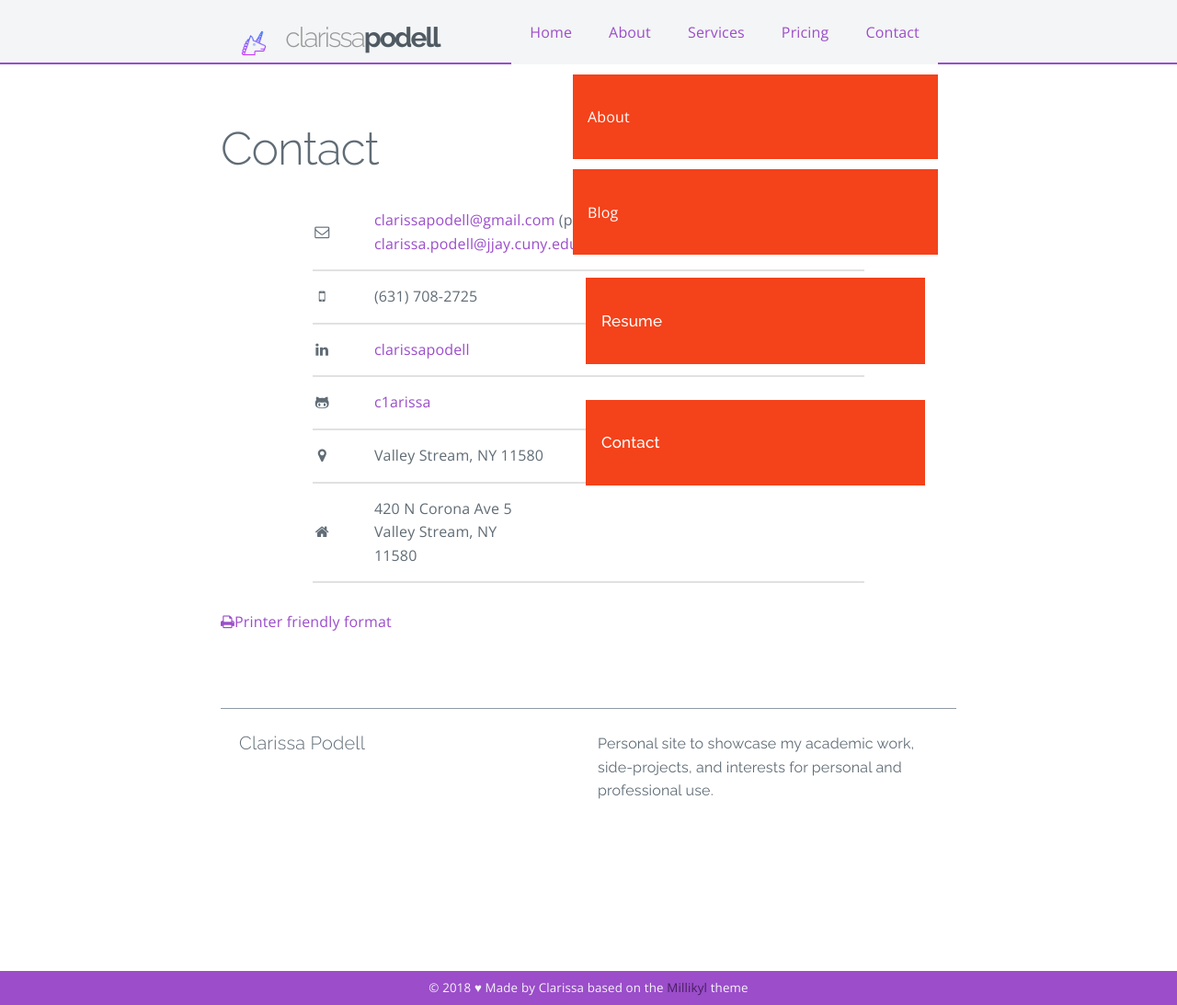
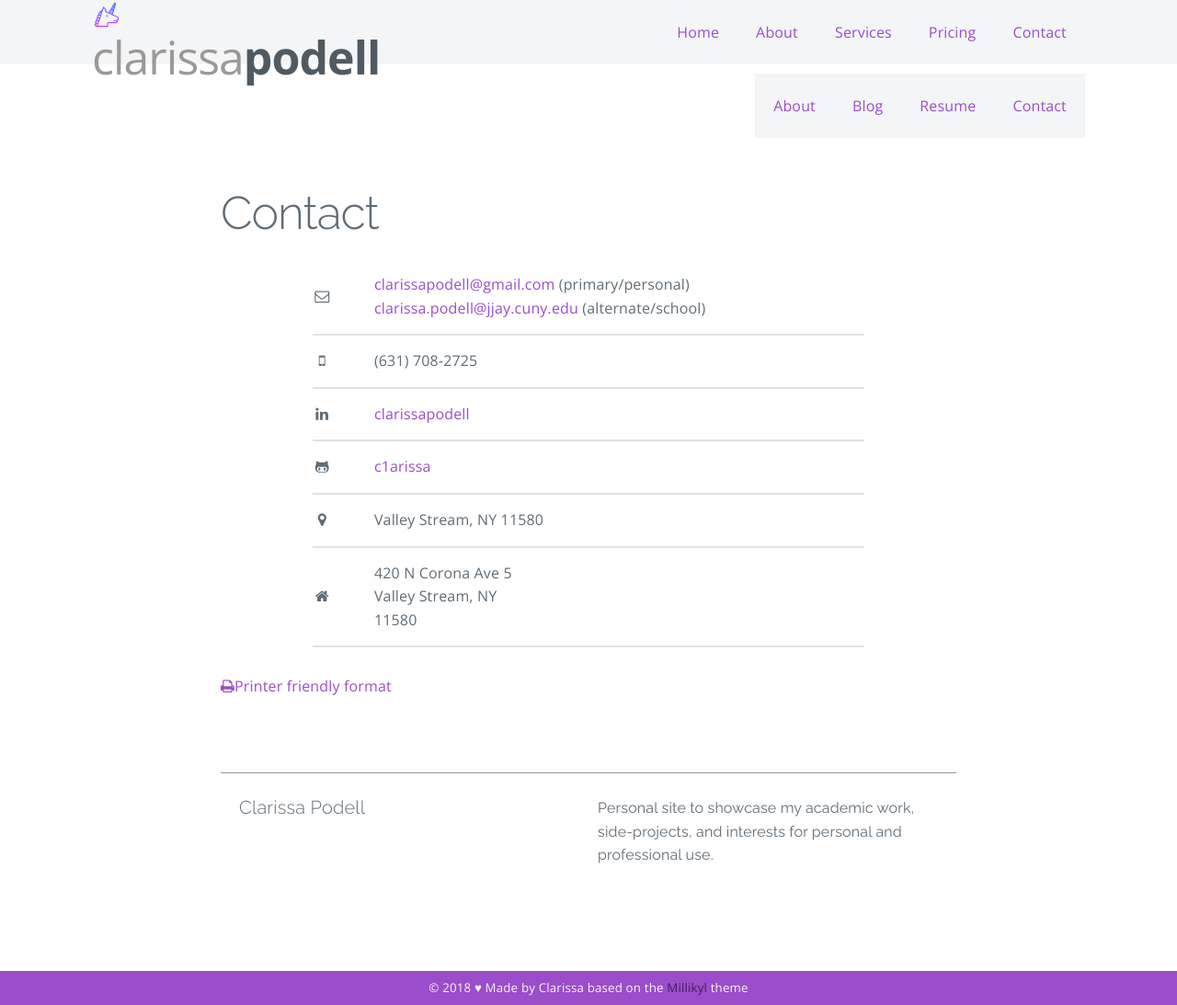
Before and after one commit to c1arissa/c1arissa.github.io, a Jekyll site: the page built from contact.md, in a window 1280 px wide and 1093 px high. Shown: the whole window at 92% size. Built offline with Jekyll 4.4.1, drawn with Linux system fonts in a browser that asks for light colours; a script that is not in the unit is left out; comment, search, counter and statistics services are not loaded.

Commit message:
Update main.scss

```diff
--- a/css/main.scss
+++ b/css/main.scss
@@ -60,7 +60,7 @@
 
 /**
  * Nav
- */
+
 
 .navigation {
 	//height: 5.3rem;
@@ -126,7 +126,7 @@
 		display: none;
 	}
 
-	/*MEDIA QUERY
+	MEDIA QUERY
 	@include media-query($on-palm) {
 		@media only screen and (max-width : 640px) {
 
@@ -188,13 +188,13 @@
 				text-align: left;
 			}
 		}
-	}*/
+	}
 } //navigation
-
+*/
 
 /* ------------------------------------------
   RESPONSIVE NAV STYLES
---------------------------------------------- */
+---------------------------------------------
 
 .nav-collapse ul {
   margin: 0;
@@ -251,9 +251,9 @@
 }
 
 
-/* ------------------------------------------
+ ------------------------------------------
   NAVIGATION STYLES
---------------------------------------------- */
+---------------------------------------------
 
 .fixed {
   position: fixed;
@@ -341,17 +341,17 @@
 }
 
 
-/* ------------------------------------------
+ ------------------------------------------
   NAV TOGGLE STYLES
---------------------------------------------- */
+---------------------------------------------
 
 @font-face {
   font-family: 'Raleway', 'Open Sans', 'sans-serif', "responsivenav";
-/*  src:url("../icons/responsivenav.eot");
+ src:url("../icons/responsivenav.eot");
   src:url("../icons/responsivenav.eot?#iefix") format("embedded-opentype"),
     url("../icons/responsivenav.ttf") format("truetype"),
     url("../icons/responsivenav.woff") format("woff"),
-    url("../icons/responsivenav.svg#responsivenav") format("svg"); */
+    url("../icons/responsivenav.svg#responsivenav") format("svg");
   font-weight: 500;
   font-style: normal;
 }
@@ -369,12 +369,12 @@
 }
 
 .nav-toggle:before {
-  color: $color-primary; /* Edit this to change the icon color */
-  font: normal 28px/55px "Raleway"; /* Edit font-size (28px) to change the icon size */
+  color: $color-primary;  Edit this to change the icon color
+  font: normal 28px/55px "Raleway";  Edit font-size (28px) to change the icon size
   text-transform: none;
   text-align: center;
   position: absolute;
-  content: "\2261"; /* Hamburger icon */
+  content: "\2261";  Hamburger icon
   text-indent: 0;
   speak: none;
   width: 100%;
@@ -384,17 +384,17 @@
 
 .nav-toggle.active:before {
   font-size: 24px;
-  content: "\78"; /* Close icon */
+  content: "\78"; Close icon
 }
-
+*/
 
 /**
  * Body
  */
 
 body {
-	//margin: 0px 0px;
-	margin: 0 auto;
+	margin: 0;
+	padding: 0;
 }
 
 .page-content {
```
